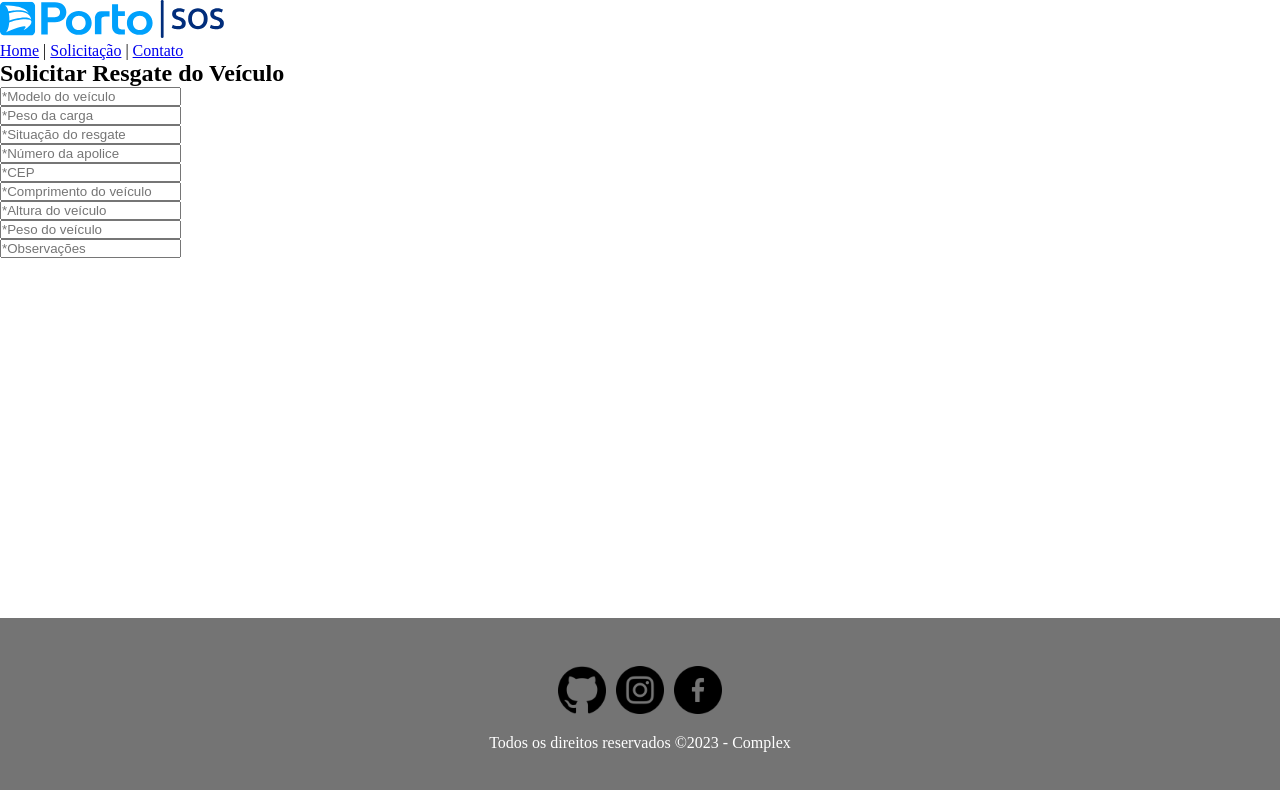
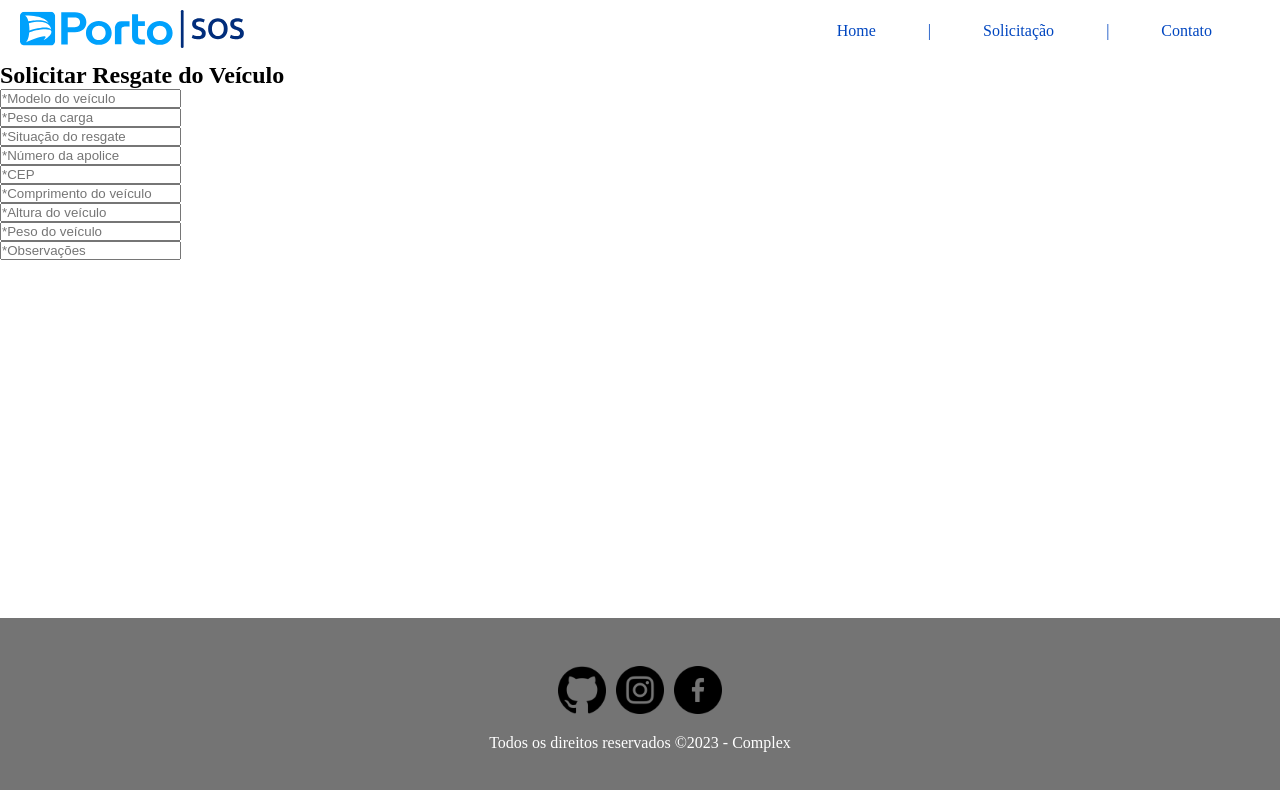
Before and after one commit to filipeomendes/sprint3-challenge-1tdspv, a React (Vite) app: page /maps/solicitacao in a window 1280 px wide. Shown: the top 790 px of the page. Built offline with nearby package versions, Linux system fonts and the light colour scheme.

Commit message:
estruturando estilo do cabecalho

```diff
--- a/src/components/Cabecalho.css
+++ b/src/components/Cabecalho.css
@@ -1,4 +1,27 @@
-header{
-    background-color: white;
-    border-color: black;
+header {
+    display: flex;
+    justify-content: space-between;
+    align-items: center; /* Alinhar verticalmente no centro */
+    padding: 10px 20px; /* Adicionar algum espaço interno para espaçamento */
+    background-color: #ffffff; /* Cor de fundo do cabeçalho (opcional) */
+    color: #0046C0; /* Cor do texto (opcional) */
 }
+
+.Logo {
+    display: flex;
+    align-items: center; /* Alinhar verticalmente no centro */
+}
+
+.menu {
+    display: flex;
+}
+
+.menu a {
+    text-decoration: none; /* Remover sublinhado dos links (opcional) */
+    color: #0046C0;
+    padding: 3rem; /* Cor dos links (opcional) */
+}
+
+.menu a:hover {
+    text-decoration: underline; /* Adicionar sublinhado ao passar o mouse (opcional) */
+}
```
